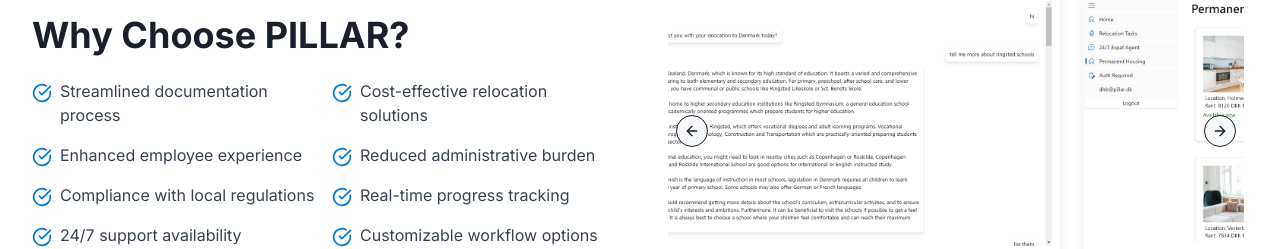
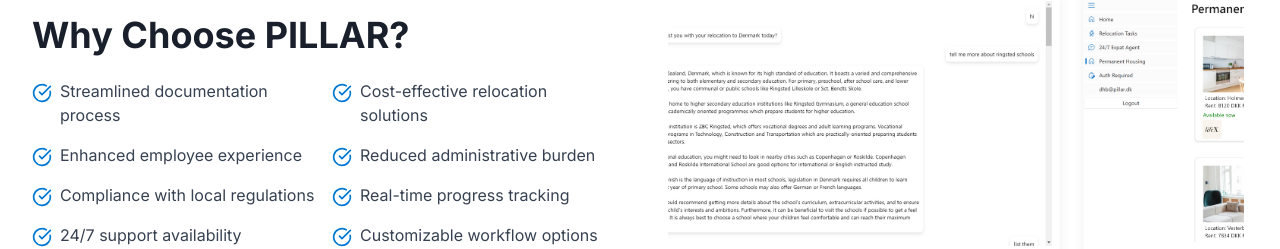
Before and after one commit to dhaneshb/pillar-relocation-simplified, a React (Vite) app: page / in a window 1280 px wide. Shown: the part 2196-2445 px from the top of the page. Built offline with nearby package versions, Linux system fonts and the light colour scheme.

Commit message:
Remove arrow marks from carousel
Eliminate the arrow marks in the "Why Choose PILLAR?" carousel in the Benefits component to enhance the visual presentation.
[skip gpt_engineer]

```diff
--- a/src/components/Benefits.tsx
+++ b/src/components/Benefits.tsx
@@ -4,8 +4,6 @@ import {
   Carousel,
   CarouselContent,
   CarouselItem,
-  CarouselNext,
-  CarouselPrevious,
 } from "@/components/ui/carousel";
 import Autoplay from "embla-carousel-autoplay";
 
@@ -81,8 +79,6 @@ const Benefits = () => {
                   </CarouselItem>
                 ))}
               </CarouselContent>
-              <CarouselPrevious className="left-2" />
-              <CarouselNext className="right-2" />
             </Carousel>
           </div>
         </div>
```
